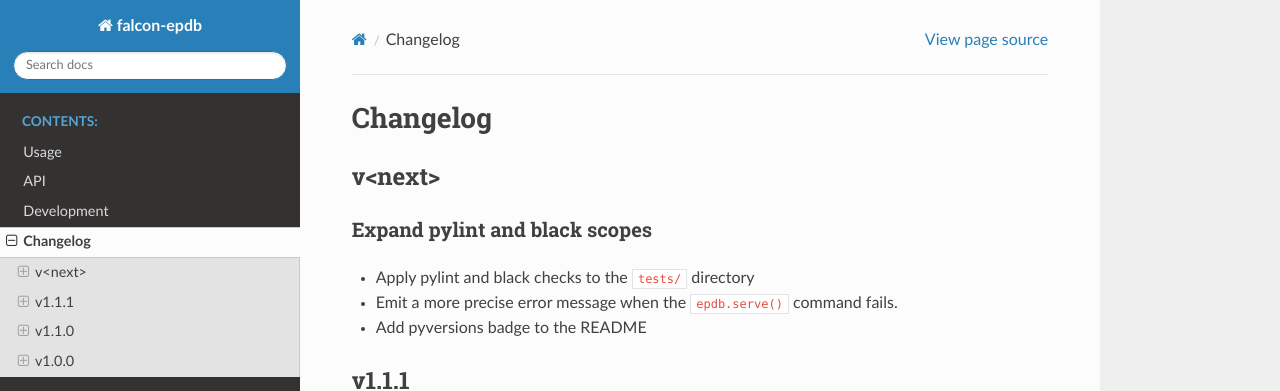
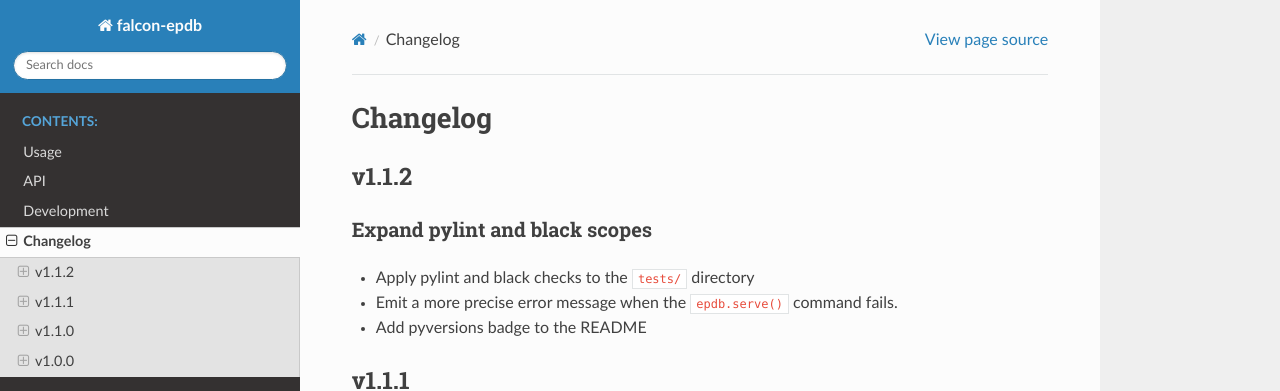
Before and after one commit to jcwilson/falcon-epdb, a Sphinx documentation site: the page built from docs/changelog.rst, in a window 1280 px wide and 1357 px high. Shown: the top 391 px of the window. Built offline with Sphinx 7.4.7 and the Read the Docs theme 2.0.0, drawn with Linux system fonts in a browser that asks for light colours.

```diff
--- a/CHANGELOG.rst
+++ b/CHANGELOG.rst
@@ -3,7 +3,7 @@ Changelog
 #########
 
 *******
-v<next>
+v1.1.2
 *******
 
 Expand pylint and black scopes
--- a/docs/development.rst
+++ b/docs/development.rst
@@ -106,7 +106,7 @@ When creating a release, ensure the following:
 
   - The documentation is up to date with the new changes.
   - The changes have been noted in the CHANGELOG.rst.
-  - The build "badges" are all passing. The readthedocs one seems somewhat finicky these days.
+  - The build "badges" are all passing.
   - The version has been incremented accordingly.
 
 
--- a/pyproject.toml
+++ b/pyproject.toml
@@ -4,7 +4,7 @@ build-backend = "poetry.masonry.api"
 
 [tool.poetry]
 name = "falcon-epdb"
-version = "1.1.1"
+version = "1.1.2"
 description = "Interactive debugging for your Falco apps"
 license = "BSD-3-Clause"
 authors = [
```
